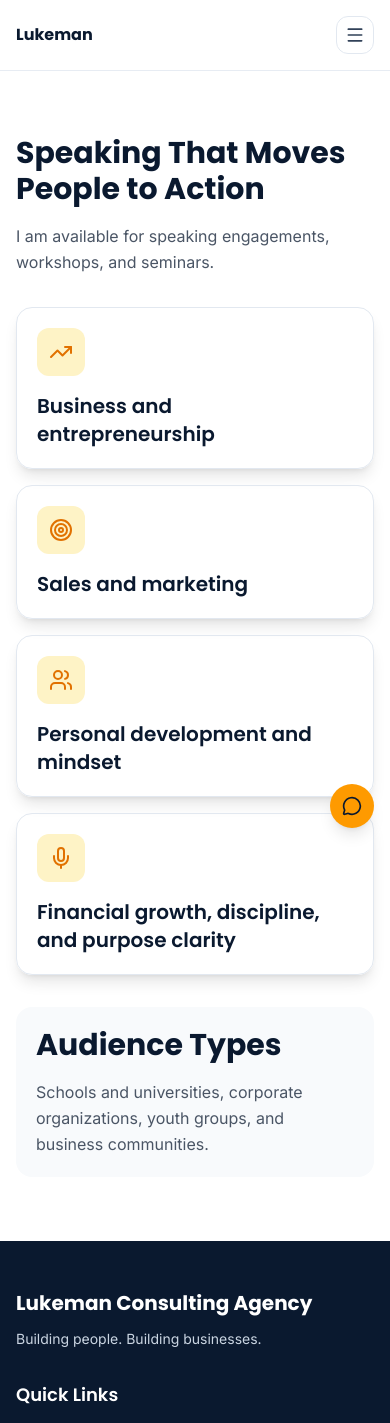
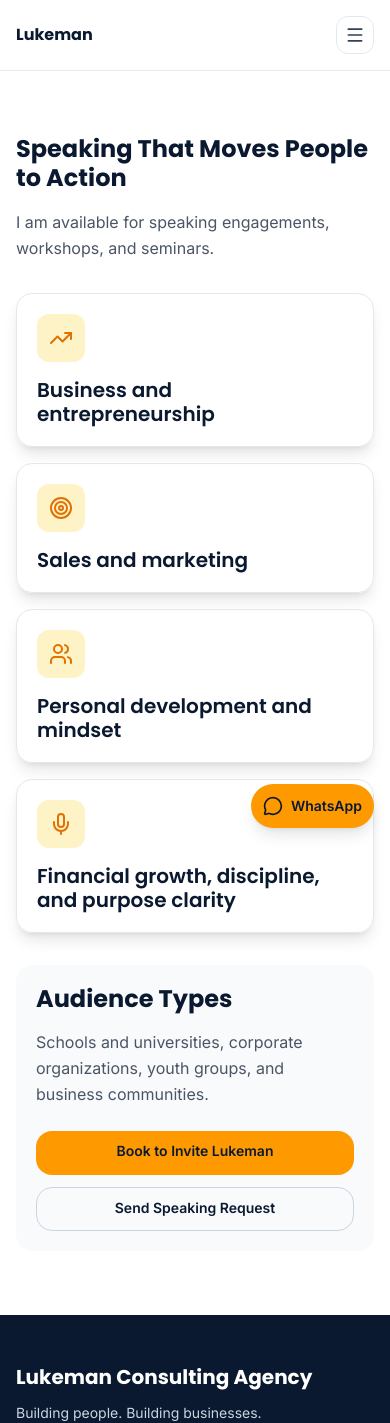
Before and after one commit to Benchog/lukeman-website, a Next.js app: page /speaking in a window 390 px wide. Shown: the top 1423 px of the page. Built offline with nearby package versions, Linux system fonts and the light colour scheme.

Commit message:
Refine mobile UX, accessibility, and CTA clarity across site

```diff
--- a/app/contact/page.tsx
+++ b/app/contact/page.tsx
@@ -1,6 +1,6 @@
 import type { Metadata } from "next";
 import Link from "next/link";
-import { Mail, MessageCircle, Phone } from "lucide-react";
+import { ChevronRight, Mail, MessageCircle, Phone } from "lucide-react";
 
 export const metadata: Metadata = {
   title: "Contact",
@@ -11,7 +11,7 @@ export default function ContactPage() {
   return (
     <section className="py-16 sm:py-20 bg-slate-50">
       <div className="max-w-7xl mx-auto px-4 sm:px-6">
-        <h1 className="text-3xl sm:text-4xl md:text-6xl font-bold text-[#0A192F]">Let&apos;s Start a Conversation</h1>
+        <h1 className="text-2xl sm:text-4xl md:text-6xl font-bold text-[#0A192F]">Let&apos;s Start a Conversation</h1>
         <p className="mt-4 text-gray-600 leading-relaxed max-w-2xl">
           Let&apos;s work together to build something meaningful and impactful.
         </p>
@@ -25,13 +25,17 @@ export default function ContactPage() {
               key={title}
               href={href}
               target={href.startsWith("http") ? "_blank" : undefined}
-              className="rounded-2xl bg-white p-5 sm:p-6 shadow-lg transition-all duration-300 hover:scale-[1.02] hover:shadow-xl"
+              className="rounded-2xl border border-slate-200 bg-white p-5 sm:p-6 shadow-lg transition-all duration-300 hover:scale-[1.02] hover:shadow-xl"
             >
               <div className="bg-amber-100 p-3 rounded-xl w-fit">
                 <Icon className="w-6 h-6 text-amber-600" />
               </div>
               <h2 className="mt-4 text-xl md:text-2xl font-semibold text-[#0A192F]">{title}</h2>
               <p className="mt-2 text-gray-600">{value}</p>
+              <p className="mt-4 inline-flex items-center gap-1 rounded-full bg-amber-50 px-3 py-1.5 text-sm font-semibold text-amber-700">
+                Tap to contact
+                <ChevronRight className="h-4 w-4" />
+              </p>
             </Link>
           ))}
         </div>
--- a/app/globals.css
+++ b/app/globals.css
@@ -7,11 +7,13 @@
 
 html {
   scroll-behavior: smooth;
+  font-size: 16px;
 }
 
 body {
   font-family: var(--font-inter), sans-serif;
   color: #111827;
+  line-height: 1.6;
 }
 
 h1,
@@ -19,4 +21,25 @@ h2,
 h3,
 h4 {
   font-family: var(--font-poppins), sans-serif;
+  line-height: 1.2;
 }
+
+a:focus-visible,
+button:focus-visible {
+  outline: 3px solid #f59e0b;
+  outline-offset: 3px;
+  border-radius: 0.75rem;
+}
+
+@media (prefers-reduced-motion: reduce) {
+  html {
+    scroll-behavior: auto;
+  }
+
+  *,
+  *::before,
+  *::after {
+    animation: none !important;
+    transition: none !important;
+  }
+}
--- a/app/services/page.tsx
+++ b/app/services/page.tsx
@@ -38,7 +38,7 @@ export default function ServicesPage() {
   return (
     <section className="py-16 sm:py-20 bg-slate-50">
       <div className="max-w-7xl mx-auto px-4 sm:px-6">
-        <h1 className="text-3xl sm:text-4xl md:text-6xl font-bold text-[#0A192F]">What I Do (Services)</h1>
+        <h1 className="text-3xl sm:text-4xl md:text-6xl font-bold text-[#0A192F]">Services</h1>
         <p className="mt-4 max-w-3xl text-gray-600 leading-relaxed">
           Each service is designed to address specific business and personal growth challenges with practical implementation.
         </p>
--- a/app/speaking/page.tsx
+++ b/app/speaking/page.tsx
@@ -1,4 +1,5 @@
 import type { Metadata } from "next";
+import Link from "next/link";
 import { Mic, Target, TrendingUp, Users } from "lucide-react";
 
 export const metadata: Metadata = {
@@ -10,7 +11,7 @@ export default function SpeakingPage() {
   return (
     <section className="py-16 sm:py-20">
       <div className="max-w-7xl mx-auto px-4 sm:px-6">
-        <h1 className="text-3xl sm:text-4xl md:text-6xl font-bold text-[#0A192F]">Speaking That Moves People to Action</h1>
+        <h1 className="text-2xl sm:text-4xl md:text-6xl font-bold text-[#0A192F]">Speaking That Moves People to Action</h1>
         <p className="mt-4 max-w-3xl text-gray-600 leading-relaxed">
           I am available for speaking engagements, workshops, and seminars.
         </p>
@@ -30,10 +31,25 @@ export default function SpeakingPage() {
           ))}
         </div>
         <div className="mt-8 sm:mt-10 rounded-2xl bg-slate-50 p-5 sm:p-6">
-          <h2 className="text-3xl md:text-4xl font-bold text-[#0A192F]">Audience Types</h2>
+          <h2 className="text-2xl sm:text-3xl md:text-4xl font-bold text-[#0A192F]">Audience Types</h2>
           <p className="mt-4 text-gray-600 leading-relaxed">
             Schools and universities, corporate organizations, youth groups, and business communities.
           </p>
+          <div className="mt-6 flex flex-col sm:flex-row gap-3">
+            <Link
+              href="https://calendly.com/lukemantahiru/30min?month=2026-04"
+              target="_blank"
+              className="w-full sm:w-auto min-h-11 text-center rounded-2xl bg-amber-500 px-5 py-2.5 text-sm sm:text-base font-semibold text-[#0A192F] transition-all duration-300 hover:scale-[1.02]"
+            >
+              Book to Invite Lukeman
+            </Link>
+            <Link
+              href="/contact"
+              className="w-full sm:w-auto min-h-11 text-center rounded-2xl border border-slate-300 px-5 py-2.5 text-sm sm:text-base font-semibold text-[#0A192F] transition-all duration-300 hover:scale-[1.02]"
+            >
+              Send Speaking Request
+            </Link>
+          </div>
         </div>
       </div>
     </section>
--- a/components/home-hero.tsx
+++ b/components/home-hero.tsx
@@ -16,29 +16,29 @@ export function HomeHero() {
     <section className="py-16 sm:py-20 bg-gradient-to-br from-blue-900 to-blue-700">
       <div className="max-w-7xl mx-auto px-4 sm:px-6 grid gap-8 sm:gap-10 lg:grid-cols-2 items-center">
         <motion.div initial={{ opacity: 0, x: -20 }} animate={{ opacity: 1, x: 0 }} transition={{ duration: 0.7 }}>
-          <h1 className="text-3xl sm:text-4xl md:text-6xl font-bold text-white">
+          <h1 className="text-[clamp(1.95rem,8.2vw,4rem)] font-bold leading-tight text-white">
             Helping Individuals & Businesses Unlock Growth, Clarity, and Profitability
           </h1>
-          <p className="mt-6 text-gray-200 leading-relaxed max-w-xl">
+          <p className="mt-5 sm:mt-6 text-[0.98rem] sm:text-base text-gray-200 leading-relaxed max-w-xl">
             I work with entrepreneurs, professionals, and organizations to build strong systems, develop winning mindsets, and achieve sustainable business and financial growth.
           </p>
           <div className="mt-8 flex flex-col sm:flex-row sm:flex-wrap gap-3 sm:gap-4">
             <Link
               href="https://calendly.com/lukemantahiru/30min?month=2026-04"
               target="_blank"
-              className="w-full sm:w-auto justify-center rounded-2xl bg-amber-500 px-6 py-3 text-[#0A192F] font-semibold inline-flex items-center gap-2 transition-all duration-300 hover:scale-[1.02]"
+              className="w-full sm:w-auto min-h-11 justify-center rounded-2xl bg-amber-500 px-5 py-2.5 sm:px-6 sm:py-3 text-[#0A192F] text-sm sm:text-base font-semibold inline-flex items-center gap-2 transition-all duration-300 hover:scale-[1.02]"
             >
               Book a Session <ArrowRight className="w-5 h-5" />
             </Link>
             <Link
               href="/contact"
-              className="w-full sm:w-auto text-center rounded-2xl border border-white/50 px-6 py-3 text-white font-semibold transition-all duration-300 hover:scale-[1.02]"
+              className="w-full sm:w-auto min-h-11 text-center rounded-2xl border border-white/50 px-5 py-2.5 sm:px-6 sm:py-3 text-white text-sm sm:text-base font-semibold transition-all duration-300 hover:scale-[1.02]"
             >
               Work With Me
             </Link>
             <Link
               href="/speaking"
-              className="w-full sm:w-auto justify-center rounded-2xl border border-white/50 px-6 py-3 text-white font-semibold transition-all duration-300 hover:scale-[1.02] inline-flex items-center gap-2"
+              className="w-full sm:w-auto min-h-11 justify-center rounded-2xl border border-white/50 px-5 py-2.5 sm:px-6 sm:py-3 text-white text-sm sm:text-base font-semibold transition-all duration-300 hover:scale-[1.02] inline-flex items-center gap-2"
             >
               <Mic className="w-5 h-5" />
               Invite Me to Speak
--- a/components/whatsapp-float.tsx
+++ b/components/whatsapp-float.tsx
@@ -6,10 +6,12 @@ export function WhatsAppFloat() {
     <Link
       href="https://wa.me/233599117796"
       target="_blank"
-      className="fixed bottom-4 right-4 sm:bottom-6 sm:right-6 z-50 inline-flex items-center gap-2 rounded-full bg-amber-500 px-3 sm:px-5 py-3 text-sm font-semibold text-[#0A192F] shadow-lg transition-all duration-300 hover:scale-[1.02] hover:shadow-xl"
+      aria-label="Chat on WhatsApp"
+      className="fixed bottom-4 right-4 sm:bottom-6 sm:right-6 z-50 inline-flex min-h-11 items-center gap-2 rounded-full bg-amber-500 px-3 sm:px-5 py-2 sm:py-2.5 text-sm font-semibold text-[#0A192F] shadow-lg transition-all duration-300 hover:scale-[1.02] hover:shadow-xl"
     >
       <MessageCircle className="h-5 w-5" />
       <span className="hidden sm:inline">Chat on WhatsApp</span>
+      <span className="sm:hidden">WhatsApp</span>
     </Link>
   );
 }
```
Also changed, not shown: app/page.tsx (+10 -10 lines).
